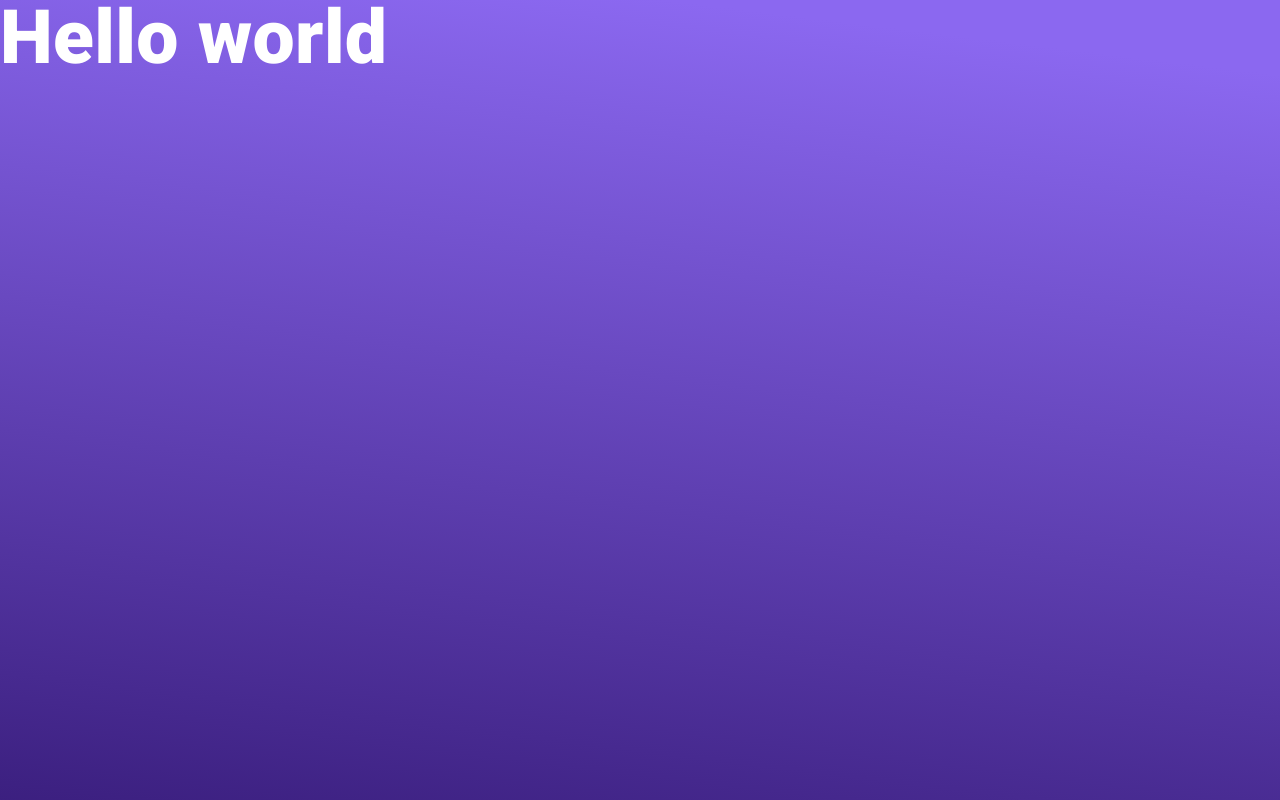
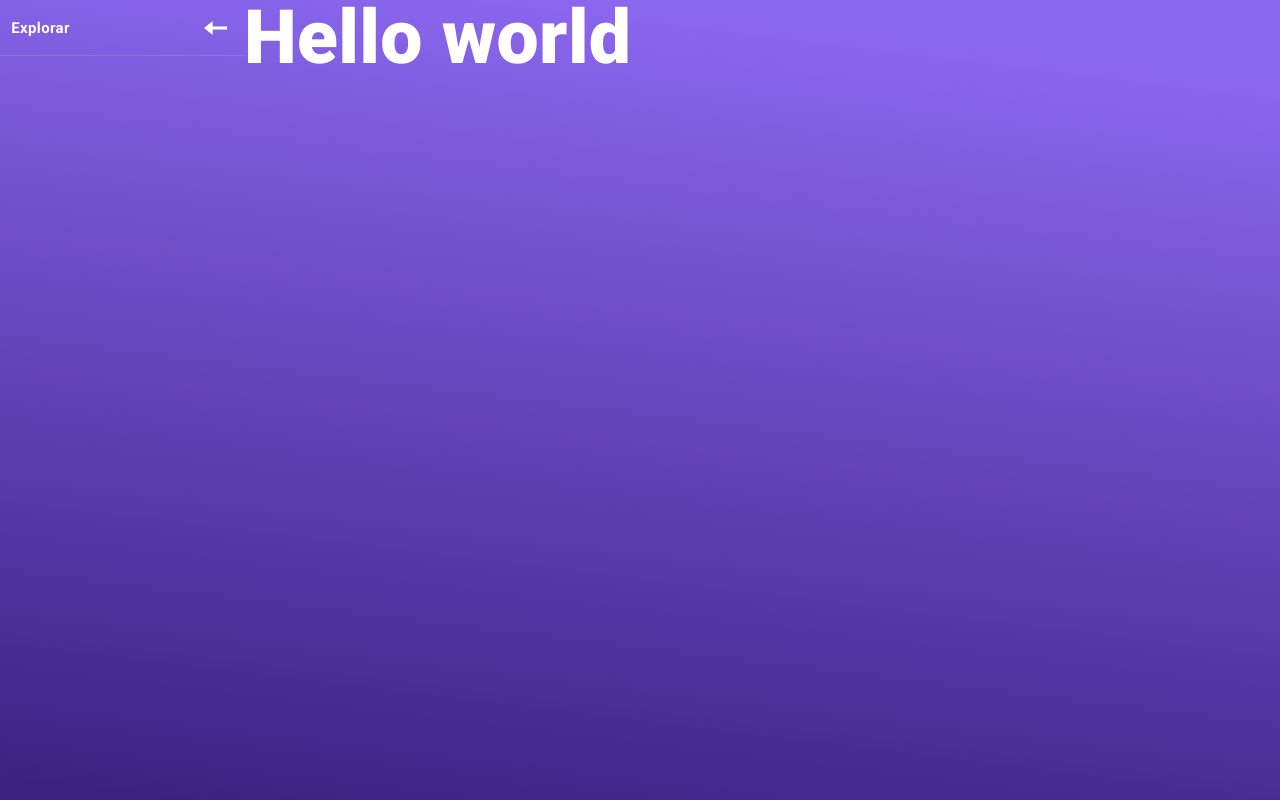
Before and after one commit to daviaxs/portfolio, a React (Vite) app: page /pagina-inicial in a window 1280 px wide. Built offline with nearby package versions, Linux system fonts and the light colour scheme.

Commit message:
created sidebar component

```diff
--- /dev/null
+++ b/src/shared/components/sidebar/Sidebar.tsx
@@ -0,0 +1,27 @@
+import { useContext } from "react"
+
+import { Container } from "../container/Container"
+import { WindowDimensionsContext } from "../../contexts/WindowDimensionsContext"
+import { HeaderSidebar } from "./utils/HeaderSidebar"
+import { TTitleTertiary } from "../../fonts"
+import { IconButton } from "../icon/iconButton"
+import { Icon } from "../icon/icon"
+
+export const Sidebar = () => {
+  const { width: windowWidth } = useContext(WindowDimensionsContext)
+
+  return (
+    <Container width="" height="100%" display={windowWidth <= 600 ? "none" : "flex"}>
+      <Container width="" height="" flexDir="column" display={windowWidth <= 900 ? "none" : "flex"}>
+        <HeaderSidebar justifyContent="space-between">
+          <TTitleTertiary>
+            Explorar
+          </TTitleTertiary>
+          <IconButton height={2.25} width={2.25}>
+            <Icon name="arrowClose"/>
+          </IconButton>
+        </HeaderSidebar>
+      </Container>
+    </Container>
+  )
+}
--- /dev/null
+++ b/src/shared/components/sidebar/utils/HeaderSidebar.tsx
@@ -0,0 +1,18 @@
+import styled from "styled-components"
+import { themeConstants } from "../../../theme"
+
+interface IHeaderSidebarProps {
+  justifyContent: "space-between" | "center"
+}
+
+export const HeaderSidebar = styled.header<IHeaderSidebarProps>`
+  display: flex;
+  align-items: center;
+  justify-content: ${(props) => props.justifyContent};
+
+  width: 244px;
+  height: ${themeConstants.sizes["8xl"]}rem;
+
+  padding: ${themeConstants.sizes["2xl"]}rem ${themeConstants.sizes.lg}rem;
+  box-shadow: inset 0px -1px 0px rgba(255, 255, 255, 0.1);
+`
--- a/src/shared/fonts/fonts.style.tsx
+++ b/src/shared/fonts/fonts.style.tsx
@@ -110,229 +110,97 @@ const THeadingLinearPrimaryStyle = styled.h1<ITextProps>`
   background-clip: text;
 `
 
-export const THeadingPrimary: React.FC<ITextProps> = ({
-  txtColor,
-  txtShadow,
-  fontSize = 6.5,
-  display,
-  children,
-}) => {
+export const THeadingPrimary: React.FC<ITextProps> = ({ txtColor, txtShadow, fontSize = 6.5, display, children }) => {
   return (
-    <THeadingPrimaryStyle
-      txtColor={txtColor}
-      txtShadow={txtShadow}
-      fontSize={fontSize}
-      display={display}
-    >
+    <THeadingPrimaryStyle txtColor={txtColor} txtShadow={txtShadow} fontSize={fontSize} display={display}>
       {children}
     </THeadingPrimaryStyle>
   )
 }
 
-export const THeadingSecondary: React.FC<ITextProps> = ({
-  txtColor,
-  txtShadow,
-  fontSize = 2.5,
-  display,
-  children,
-}) => {
+export const THeadingSecondary: React.FC<ITextProps> = ({ txtColor, txtShadow, fontSize = 2.5, display, children }) => {
   return (
-    <THeadingSecondaryStyle
-      txtColor={txtColor}
-      txtShadow={txtShadow}
-      fontSize={fontSize}
-      display={display}
-    >
+    <THeadingSecondaryStyle txtColor={txtColor} txtShadow={txtShadow} fontSize={fontSize} display={display}>
       {children}
     </THeadingSecondaryStyle>
   )
 }
 
-export const THeadingTertiary: React.FC<ITextProps> = ({
-  txtColor,
-  txtShadow,
-  fontSize = 2.5,
-  display,
-  children,
-}) => {
+export const THeadingTertiary: React.FC<ITextProps> = ({ txtColor, txtShadow, fontSize = 2.5, display, children }) => {
   return (
-    <THeadingTertiaryStyle
-      txtColor={txtColor}
-      txtShadow={txtShadow}
-      fontSize={fontSize}
-      display={display}
-    >
+    <THeadingTertiaryStyle txtColor={txtColor} txtShadow={txtShadow} fontSize={fontSize} display={display}>
       {children}
     </THeadingTertiaryStyle>
   )
 }
 
-export const TTitlePrimary: React.FC<ITextProps> = ({
-  txtColor,
-  txtShadow,
-  fontSize = 2.5,
-  display,
-  children,
-}) => {
+export const TTitlePrimary: React.FC<ITextProps> = ({ txtColor, txtShadow, fontSize = 2.5, display, children }) => {
   return (
-    <TTitlePrimaryStyle
-      txtColor={txtColor}
-      txtShadow={txtShadow}
-      fontSize={fontSize}
-      display={display}
-    >
+    <TTitlePrimaryStyle txtColor={txtColor} txtShadow={txtShadow} fontSize={fontSize} display={display}>
       {children}
     </TTitlePrimaryStyle>
   )
 }
 
-export const TTitleSecondary: React.FC<ITextProps> = ({
-  txtColor,
-  txtShadow,
-  fontSize = 2,
-  display,
-  children,
-}) => {
+export const TTitleSecondary: React.FC<ITextProps> = ({ txtColor, txtShadow, fontSize = 2, display, children }) => {
   return (
-    <TTitleSecondaryStyle
-      txtColor={txtColor}
-      txtShadow={txtShadow}
-      fontSize={fontSize}
-      display={display}
-    >
+    <TTitleSecondaryStyle txtColor={txtColor} txtShadow={txtShadow} fontSize={fontSize} display={display}>
       {children}
     </TTitleSecondaryStyle>
   )
 }
 
-export const TTitleTertiary: React.FC<ITextProps> = ({
-  txtColor,
-  txtShadow,
-  fontSize = 1,
-  display,
-  children,
-}) => {
+export const TTitleTertiary: React.FC<ITextProps> = ({ txtColor, txtShadow, fontSize = 1, display, children }) => {
   return (
-    <TTitleTertiaryStyle
-      txtColor={txtColor}
-      txtShadow={txtShadow}
-      fontSize={fontSize}
-      display={display}
-    >
+    <TTitleTertiaryStyle txtColor={txtColor} txtShadow={txtShadow} fontSize={fontSize} display={display}>
       {children}
     </TTitleTertiaryStyle>
   )
 }
 
-export const TTitleQuaternary: React.FC<ITextProps> = ({
-  txtColor,
-  txtShadow,
-  fontSize = 1.25,
-  display,
-  children,
-}) => {
+export const TTitleQuaternary: React.FC<ITextProps> = ({ txtColor, txtShadow, fontSize = 1.25, display, children }) => {
   return (
-    <TTitleQuaternaryStyle
-      txtColor={txtColor}
-      txtShadow={txtShadow}
-      fontSize={fontSize}
-      display={display}
-    >
+    <TTitleQuaternaryStyle txtColor={txtColor} txtShadow={txtShadow} fontSize={fontSize} display={display}>
       {children}
     </TTitleQuaternaryStyle>
   )
 }
 
-export const TTextPrimary: React.FC<ITextProps> = ({
-  txtColor,
-  txtShadow,
-  fontSize = 1.5,
-  display,
-  children,
-}) => {
+export const TTextPrimary: React.FC<ITextProps> = ({ txtColor, txtShadow, fontSize = 1.5, display, children }) => {
   return (
-    <TTextPrimaryStyle
-      txtColor={txtColor}
-      txtShadow={txtShadow}
-      fontSize={fontSize}
-      display={display}
-    >
+    <TTextPrimaryStyle txtColor={txtColor} txtShadow={txtShadow} fontSize={fontSize} display={display}>
       {children}
     </TTextPrimaryStyle>
   )
 }
 
-export const TTextSecondary: React.FC<ITextProps> = ({
-  txtColor,
-  txtShadow,
-  fontSize = 1.25,
-  display,
-  children,
-}) => {
+export const TTextSecondary: React.FC<ITextProps> = ({ txtColor, txtShadow, fontSize = 1.25, display, children }) => {
   return (
-    <TTextSecondaryStyle
-      txtColor={txtColor}
-      txtShadow={txtShadow}
-      fontSize={fontSize}
-      display={display}
-    >
+    <TTextSecondaryStyle txtColor={txtColor} txtShadow={txtShadow} fontSize={fontSize} display={display}>
       {children}
     </TTextSecondaryStyle>
   )
 }
 
-export const TTextTertiary: React.FC<ITextProps> = ({
-  txtColor,
-  txtShadow,
-  fontSize = 1,
-  display,
-  children,
-}) => {
+export const TTextTertiary: React.FC<ITextProps> = ({ txtColor, txtShadow, fontSize = 1, display, children }) => {
   return (
-    <TTextTertiaryStyle
-      txtColor={txtColor}
-      txtShadow={txtShadow}
-      fontSize={fontSize}
-      display={display}
-    >
+    <TTextTertiaryStyle txtColor={txtColor} txtShadow={txtShadow} fontSize={fontSize} display={display}>
       {children}
     </TTextTertiaryStyle>
   )
 }
 
-export const TTextQuaternary: React.FC<ITextProps> = ({
-  txtColor,
-  txtShadow,
-  fontSize = 0.625,
-  display,
-  children,
-}) => {
+export const TTextQuaternary: React.FC<ITextProps> = ({ txtColor, txtShadow, fontSize = 0.625, display, children }) => {
   return (
-    <TTextQuaternaryStyle
-      txtColor={txtColor}
-      txtShadow={txtShadow}
-      fontSize={fontSize}
-      display={display}
-    >
+    <TTextQuaternaryStyle txtColor={txtColor} txtShadow={txtShadow} fontSize={fontSize} display={display}>
       {children}
     </TTextQuaternaryStyle>
   )
 }
 
-export const THeadingLinearPrimary: React.FC<ITextProps> = ({
-  txtColor,
-  txtShadow,
-  fontSize = 2.5,
-  display,
-  children,
-}) => {
+export const THeadingLinearPrimary: React.FC<ITextProps> = ({ txtColor, txtShadow, fontSize = 2.5, display, children }) => {
   return (
-    <THeadingLinearPrimaryStyle
-      txtColor={txtColor}
-      txtShadow={txtShadow}
-      fontSize={fontSize}
-      display={display}
-    >
+    <THeadingLinearPrimaryStyle txtColor={txtColor} txtShadow={txtShadow} fontSize={fontSize} display={display}>
       {children}
     </THeadingLinearPrimaryStyle>
   )
--- a/src/shared/layout/LayoutBaseDePagina.tsx
+++ b/src/shared/layout/LayoutBaseDePagina.tsx
@@ -1,11 +1,11 @@
 import { Box } from "../components/box/Box"
+import { Sidebar } from "../components/sidebar/Sidebar"
 import { theme } from "../theme"
 
-
-export const LayoutBaseDePagina = ({children}: {children: React.ReactNode}) => {
-
+export const LayoutBaseDePagina = ({ children }: { children: React.ReactNode }) => {
   return (
     <Box bg={theme.bg.bg_linear} flexDir="row">
+      <Sidebar />
       {children}
     </Box>
   )
--- a/src/shared/theme/themeConstants.ts
+++ b/src/shared/theme/themeConstants.ts
@@ -1,16 +1,16 @@
 export const themeConstants = {
   sizes: {
-    'xs': 0.25,
-    'sm': 0.375,
-    'md': 0.5,
-    'lg': 0.75,
-    'xl': 1,
-    '2xl': 1.25,
-    '3xl': 1.5,
-    '4xl': 1.75,
-    '5xl': 2,
-    '6xl': 2.5,
-    '7xl': 3.125,
-    '8xl': 3.75,
+    'xs': 0.25,   // 4px
+    'sm': 0.375,  // 6px
+    'md': 0.5,    // 8px
+    'lg': 0.75,   // 12px
+    'xl': 1,      // 16px
+    '2xl': 1.25,  // 20px
+    '3xl': 1.5,   // 24px
+    '4xl': 1.75,  // 28px
+    '5xl': 2,     // 32px
+    '6xl': 2.5,   // 40px
+    '7xl': 3.125, // 50px
+    '8xl': 3.75,  // 60px
   },
 }
```
Also changed, not shown: 1 other file (tests, documents, lock files or other folders).
